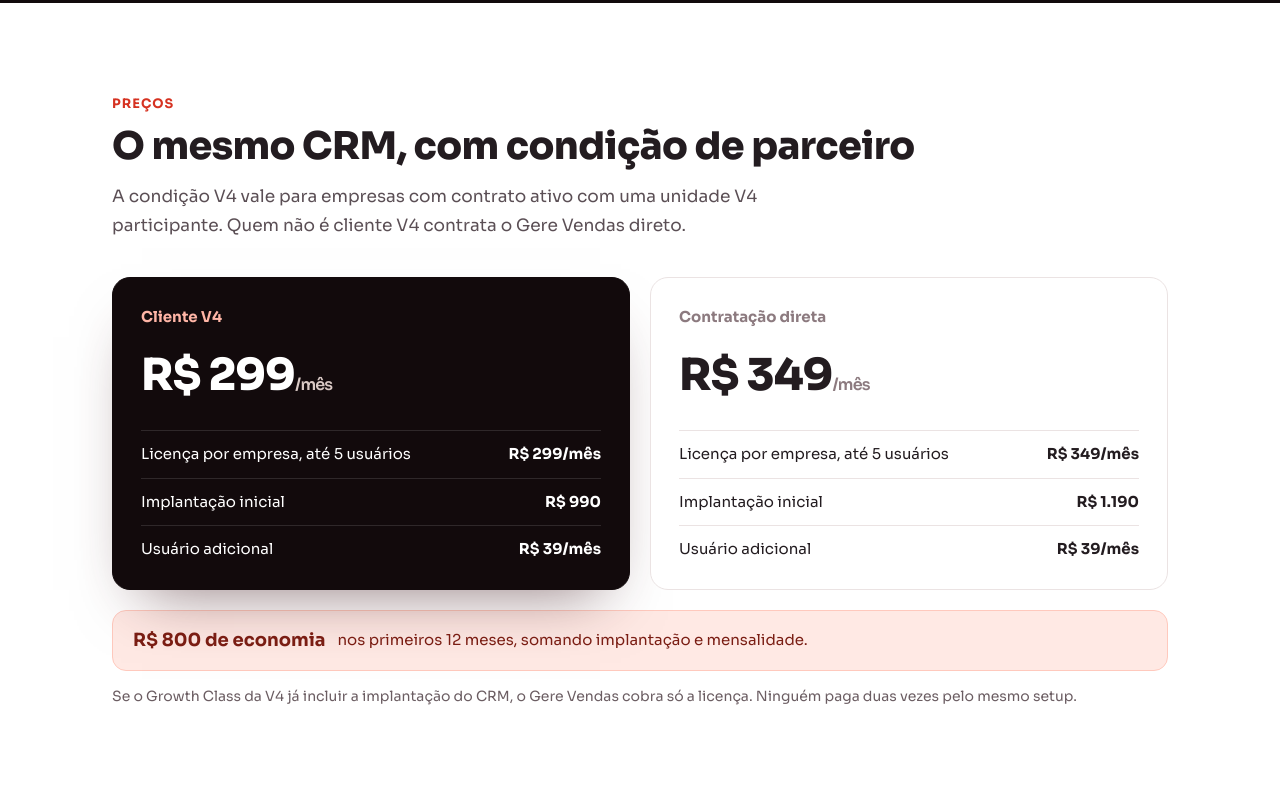
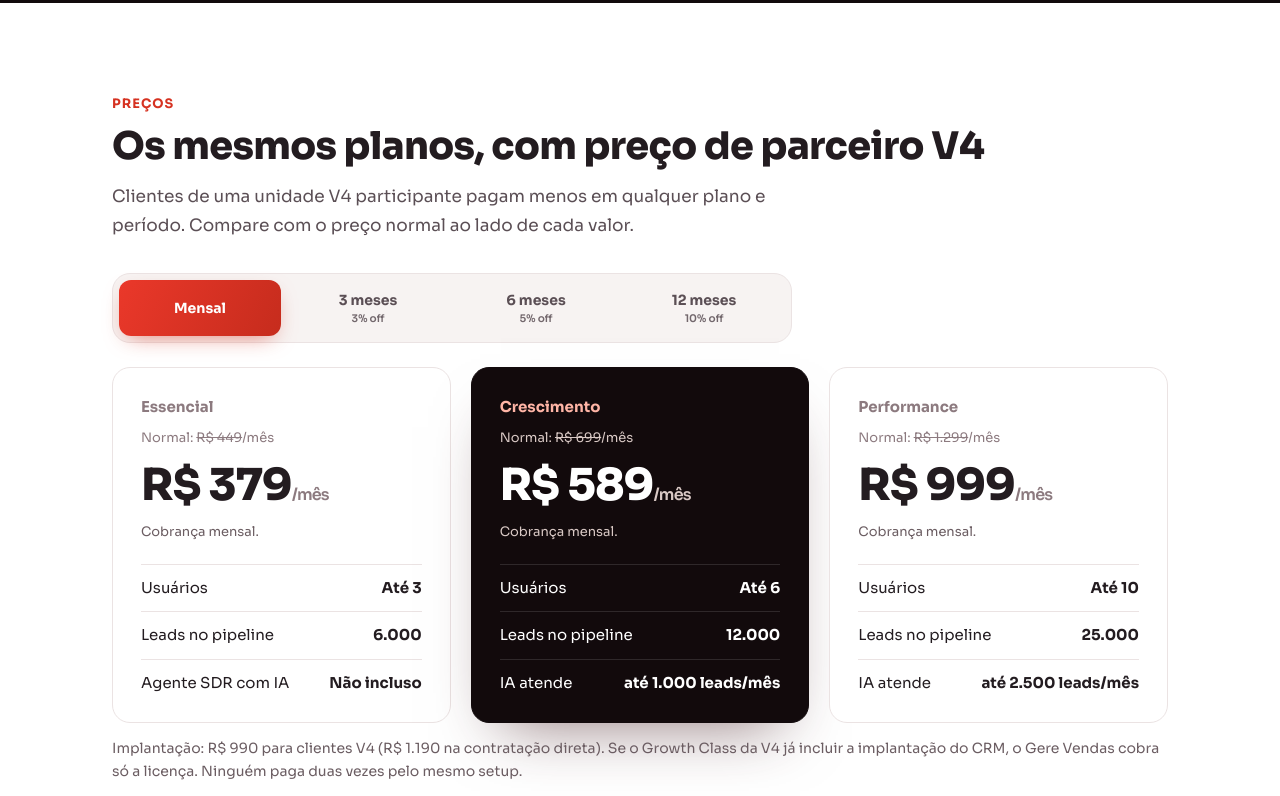
Before and after one commit to V4CompanyJLL/gerevendas, a plain HTML site: page parceiros/v4/index.html in a window 1280 px wide. Shown: the part 600-1396 px from the top of the page. Drawn offline with Linux system fonts and the light colour scheme.

Commit message:
Preços novos: 1, 3, 6 e 12 meses na LP e na página V4
LP normal: Essencial R$ 449, Crescimento R$ 699, Performance R$ 1.299; 3, 6 e 12 meses com 5%, 10% e 20%.
Parceiros V4: R$ 379, R$ 589 e R$ 999; 3, 6 e 12 meses com 3%, 5% e 10%; preço normal do mesmo período riscado ao lado.
IA atende até 1.000 (Crescimento) e 2.500 (Performance) leads por mês; excedente R$ 40 a cada 100 leads.
Mensagens da API oficial do WhatsApp cobradas pela Meta direto na conta do cliente. Sai o período de 9 meses e o bônus de IA.

Co-Authored-By: Claude Opus 5.5 <noreply@anthropic.com>

```diff
--- a/parceiros/v4/index.html
+++ b/parceiros/v4/index.html
@@ -37,7 +37,6 @@ section{padding:88px 0 0}
 .eyebrow{font-size:13px;font-weight:700;letter-spacing:.08em;text-transform:uppercase;color:#d63221}
 h2{margin:10px 0 0;font-size:clamp(26px,3.4vw,38px);line-height:1.15;font-weight:800;letter-spacing:-.015em}
 .lead{margin:14px 0 0;font-size:17px;line-height:1.7;color:#5b4f55;max-width:680px}
-.prices{display:grid;grid-template-columns:1fr 1fr;gap:20px;margin-top:36px}
 .card{border:1px solid #ebe3e3;border-radius:18px;padding:28px;background:#ffffff}
 .card.v4{background:#120a0c;color:#ffffff;border-color:#120a0c;box-shadow:0 30px 60px -30px rgba(67,27,32,.6)}
 .card h3{margin:0;font-size:15px;font-weight:700;color:#8c7a7f}
@@ -49,8 +48,17 @@ h2{margin:10px 0 0;font-size:clamp(26px,3.4vw,38px);line-height:1.15;font-weight
 .rows li{display:flex;justify-content:space-between;gap:12px;padding-top:12px;border-top:1px solid #ebe3e3;font-size:15px}
 .card.v4 .rows li{border-color:rgba(255,255,255,.12)}
 .rows b{font-weight:700;white-space:nowrap}
-.save{margin-top:20px;display:flex;align-items:center;gap:12px;flex-wrap:wrap;background:#ffe9e4;color:#7a1d13;border:1px solid #ffc9bd;border-radius:14px;padding:16px 20px;font-size:15px}
-.save b{font-size:18px}
+.periods{display:grid;grid-template-columns:repeat(4,minmax(0,1fr));gap:6px;padding:6px;margin-top:32px;border:1px solid #ebe3e3;border-radius:18px;background:#f7f3f2;max-width:680px}
+.periods button{border:0;border-radius:12px;background:transparent;color:#5b4f55;font:700 14px 'Sora','Segoe UI',sans-serif;min-height:56px;padding:6px 4px;cursor:pointer;display:flex;flex-direction:column;align-items:center;justify-content:center;gap:3px}
+.periods button small{font-size:10.5px;font-weight:600;opacity:.85}
+.periods button[aria-selected="true"]{background:linear-gradient(115deg,#ea382a,#c62c1d);color:#ffffff;box-shadow:0 8px 22px -9px rgba(214,50,33,.65)}
+.periods button:focus-visible{outline:2px solid #231c20;outline-offset:2px}
+.plans{display:grid;grid-template-columns:repeat(3,1fr);gap:20px;margin-top:24px}
+.from{margin:10px 0 0;font-size:13px;color:#8c7a7f}
+.card.v4 .from{color:#d9c9c5}
+.plan .price{margin-top:4px}
+.total{margin:4px 0 0;font-size:13px;color:#6b5d62;min-height:20px}
+.card.v4 .total{color:#d9c9c5}
 .note{margin:14px 0 0;font-size:14px;line-height:1.6;color:#6b5d62}
 .scope{display:grid;grid-template-columns:repeat(2,1fr);gap:16px;margin-top:32px}
 .scope .card h3{color:#231c20;font-size:17px}
@@ -67,7 +75,7 @@ h2{margin:10px 0 0;font-size:clamp(26px,3.4vw,38px);line-height:1.15;font-weight
 footer{margin-top:96px;padding:36px 0;background:#120a0c;color:#bfaea9;font-size:14px}
 footer .wrap{display:flex;justify-content:space-between;gap:16px;flex-wrap:wrap;align-items:center}
 footer a{color:#ffb5a6;text-decoration:none}
-@media (max-width:860px){.prices,.scope,.form-wrap{grid-template-columns:1fr}.steps{grid-template-columns:1fr 1fr}.wrap{padding:0 20px}.hero{padding-top:48px;padding-bottom:64px}}
+@media (max-width:860px){.plans,.scope,.form-wrap{grid-template-columns:1fr}.periods{grid-template-columns:repeat(2,1fr)}.steps{grid-template-columns:1fr 1fr}.wrap{padding:0 20px}.hero{padding-top:48px;padding-bottom:64px}}
 @media (max-width:520px){.steps{grid-template-columns:1fr}.price{font-size:38px}}
 </style>
 </head>
@@ -83,7 +91,7 @@ footer a{color:#ffb5a6;text-decoration:none}
 <div class="wrap hero">
 <span class="pill">Parceria V4 Company</span>
 <h1>Gere Vendas CRM para <span class="grad">clientes V4</span></h1>
-<p>Organize seus leads, acompanhe o funil e dê visibilidade à sua equipe comercial. Clientes V4 têm acesso ao Gere Vendas por <b style="color:#ffffff">R$ 299/mês</b>, com até cinco usuários e implantação por <b style="color:#ffffff">R$ 990</b>.</p>
+<p>Organize seus leads, acompanhe o funil e dê visibilidade à sua equipe comercial. Clientes V4 têm <b style="color:#ffffff">preço de parceiro</b> em qualquer plano do Gere Vendas, a partir de <b style="color:#ffffff">R$ 379/mês</b>.</p>
 <div class="ctas">
 <a class="btn btn-primary" href="#ativar">Ativar condição V4</a>
 <a class="btn btn-glass" href="#precos">Comparar preços</a>
@@ -95,30 +103,50 @@ footer a{color:#ffb5a6;text-decoration:none}
 <section id="precos">
 <div class="wrap">
 <span class="eyebrow">Preços</span>
-<h2>O mesmo CRM, com condição de parceiro</h2>
-<p class="lead">A condição V4 vale para empresas com contrato ativo com uma unidade V4 participante. Quem não é cliente V4 contrata o Gere Vendas direto.</p>
-<div class="prices">
-<div class="card v4">
-<h3>Cliente V4</h3>
-<p class="price">R$ 299<small>/mês</small></p>
+<h2>Os mesmos planos, com preço de parceiro V4</h2>
+<p class="lead">Clientes de uma unidade V4 participante pagam menos em qualquer plano e período. Compare com o preço normal ao lado de cada valor.</p>
+<div class="periods" role="tablist" aria-label="Período de pagamento">
+<button type="button" role="tab" data-months="1" aria-selected="true">Mensal</button>
+<button type="button" role="tab" data-months="3" aria-selected="false">3 meses<small>3% off</small></button>
+<button type="button" role="tab" data-months="6" aria-selected="false">6 meses<small>5% off</small></button>
+<button type="button" role="tab" data-months="12" aria-selected="false">12 meses<small>10% off</small></button>
+</div>
+<div class="plans" aria-live="polite">
+<div class="card plan" data-plan="essencial">
+<h3>Essencial</h3>
+<p class="from">Normal: <s data-normal>R$ 449</s>/mês</p>
+<p class="price">R$ <span data-price>379</span><small>/mês</small></p>
+<p class="total" data-total>Cobrança mensal.</p>
 <ul class="rows">
-<li><span>Licença por empresa, até 5 usuários</span><b>R$ 299/mês</b></li>
-<li><span>Implantação inicial</span><b>R$ 990</b></li>
-<li><span>Usuário adicional</span><b>R$ 39/mês</b></li>
+<li><span>Usuários</span><b>Até 3</b></li>
+<li><span>Leads no pipeline</span><b>6.000</b></li>
+<li><span>Agente SDR com IA</span><b>Não incluso</b></li>
 </ul>
 </div>
-<div class="card">
-<h3>Contratação direta</h3>
-<p class="price">R$ 349<small>/mês</small></p>
+<div class="card plan v4" data-plan="crescimento">
+<h3>Crescimento</h3>
+<p class="from">Normal: <s data-normal>R$ 699</s>/mês</p>
+<p class="price">R$ <span data-price>589</span><small>/mês</small></p>
+<p class="total" data-total>Cobrança mensal.</p>
 <ul class="rows">
-<li><span>Licença por empresa, até 5 usuários</span><b>R$ 349/mês</b></li>
-<li><span>Implantação inicial</span><b>R$ 1.190</b></li>
-<li><span>Usuário adicional</span><b>R$ 39/mês</b></li>
+<li><span>Usuários</span><b>Até 6</b></li>
+<li><span>Leads no pipeline</span><b>12.000</b></li>
+<li><span>IA atende</span><b>até 1.000 leads/mês</b></li>
+</ul>
+</div>
+<div class="card plan" data-plan="performance">
+<h3>Performance</h3>
+<p class="from">Normal: <s data-normal>R$ 1.299</s>/mês</p>
+<p class="price">R$ <span data-price>999</span><small>/mês</small></p>
+<p class="total" data-total>Cobrança mensal.</p>
+<ul class="rows">
+<li><span>Usuários</span><b>Até 10</b></li>
+<li><span>Leads no pipeline</span><b>25.000</b></li>
+<li><span>IA atende</span><b>até 2.500 leads/mês</b></li>
 </ul>
 </div>
 </div>
-<div class="save"><b>R$ 800 de economia</b><span>nos primeiros 12 meses, somando implantação e mensalidade.</span></div>
-<p class="note">Se o Growth Class da V4 já incluir a implantação do CRM, o Gere Vendas cobra só a licença. Ninguém paga duas vezes pelo mesmo setup.</p>
+<p class="note">Implantação: R$ 990 para clientes V4 (R$ 1.190 na contratação direta). Se o Growth Class da V4 já incluir a implantação do CRM, o Gere Vendas cobra só a licença. Ninguém paga duas vezes pelo mesmo setup.</p>
 </div>
 </section>
 
@@ -127,7 +155,7 @@ footer a{color:#ffb5a6;text-decoration:none}
 <span class="eyebrow">O que está incluído</span>
 <h2>Escopo da condição V4</h2>
 <div class="scope">
-<div class="card"><h3>Licença do CRM</h3><p>Uma conta por empresa, até cinco usuários, gestão de leads e oportunidades, funil comercial, tarefas e acompanhamento das vendas.</p></div>
+<div class="card"><h3>Licença do CRM</h3><p>Uma conta por empresa, com 3, 6 ou 10 usuários conforme o plano, gestão de leads e oportunidades, funil comercial, tarefas e acompanhamento das vendas.</p></div>
 <div class="card"><h3>Implantação</h3><p>Configuração de um funil comercial, cadastro da equipe, importação de uma base em planilha e um treinamento de até 60 minutos.</p></div>
 <div class="card"><h3>Suporte</h3><p>Ajuda com dúvidas de uso e problemas da plataforma.</p></div>
 <div class="card"><h3>Serviços adicionais</h3><p>SDR com IA, integrações personalizadas, automações sob medida e consultoria comercial, com orçamento próprio.</p></div>
@@ -176,5 +204,27 @@ footer a{color:#ffb5a6;text-decoration:none}
 </div>
 </footer>
 
+
+<script>
+(function () {
+  // preço mensal equivalente por período (R$). V4: 3%, 5% e 10% sobre R$ 379 / 589 / 999.
+  // Normal (LP principal): 5%, 10% e 20% sobre R$ 449 / 699 / 1.299. Arredondado para baixo.
+  var V4 = { essencial: { 1: 379, 3: 367, 6: 360, 12: 341 }, crescimento: { 1: 589, 3: 571, 6: 559, 12: 530 }, performance: { 1: 999, 3: 969, 6: 949, 12: 899 } };
+  var NORMAL = { essencial: { 1: 449, 3: 426, 6: 404, 12: 359 }, crescimento: { 1: 699, 3: 664, 6: 629, 12: 559 }, performance: { 1: 1299, 3: 1234, 6: 1169, 12: 1039 } };
+  function reais(n) { return n.toLocaleString('pt-BR'); }
+  function aplicar(meses) {
+    document.querySelectorAll('.periods button').forEach(function (b) { b.setAttribute('aria-selected', String(Number(b.dataset.months) === meses)); });
+    document.querySelectorAll('.plan').forEach(function (card) {
+      var plano = card.dataset.plan;
+      var mes = V4[plano][meses];
+      card.querySelector('[data-price]').textContent = reais(mes);
+      card.querySelector('[data-normal]').textContent = 'R$ ' + reais(NORMAL[plano][meses]);
+      card.querySelector('[data-total]').textContent = meses === 1 ? 'Cobrança mensal.' : 'R$ ' + reais(mes * meses) + ' no período de ' + meses + ' meses.';
+    });
+  }
+  document.querySelectorAll('.periods button').forEach(function (b) { b.addEventListener('click', function () { aplicar(Number(b.dataset.months)); }); });
+  aplicar(1);
+})();
+</script>
 </body>
 </html>
```
Also changed, not shown: index.html (+9 -9 lines).
